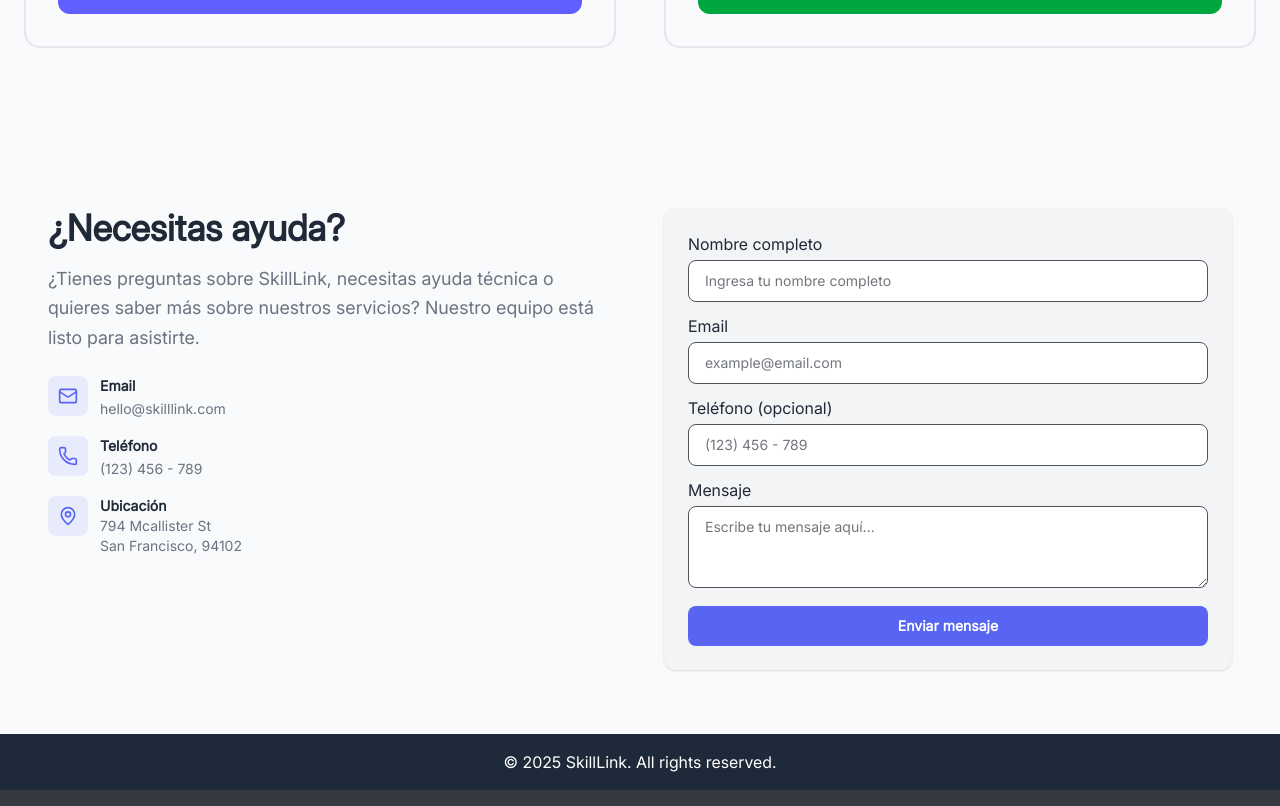
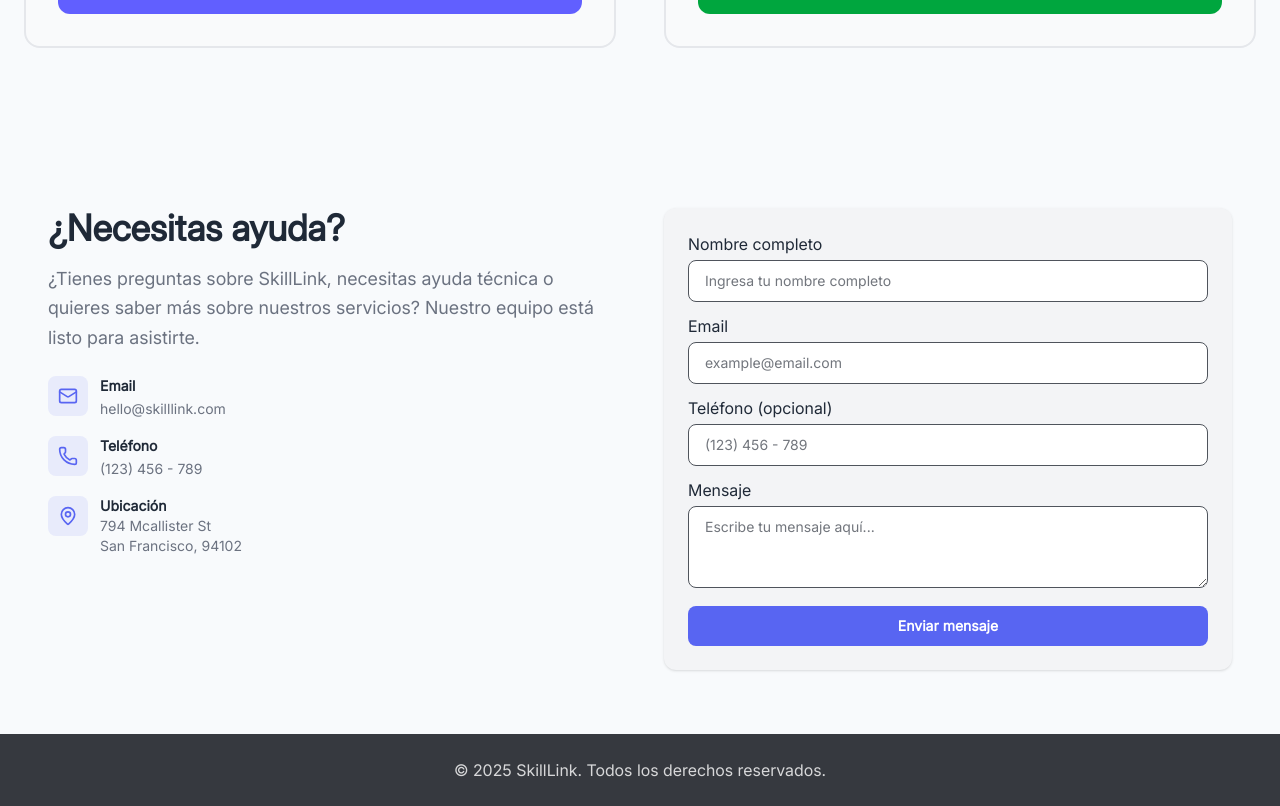
Before and after one commit to alumnithon/skilllink-g6f, a React (Vite) app: page / in a window 1280 px wide. Shown: the part 1655-2461 px from the top of the page. Built offline with nearby package versions, Linux system fonts and the light colour scheme.

Commit message:
style(landing-page): update footer with theme colors and Spanish text

```diff
--- a/src/shared/components/Footer.tsx
+++ b/src/shared/components/Footer.tsx
@@ -1,8 +1,11 @@
 const Footer = () => {
   return (
-    <footer className="bg-gray-800 text-white py-4">
-      <div className="text-center">
-        <p>&copy; {new Date().getFullYear()} SkillLink. All rights reserved.</p>
+    <footer className="bg-theme-bg-primary text-white py-6">
+      <div className="max-w-7xl mx-auto px-6 text-center">
+        <p className="text-sm lg:text-base text-white/80">
+          &copy; {new Date().getFullYear()} SkillLink. Todos los derechos
+          reservados.
+        </p>
       </div>
     </footer>
   );
```
